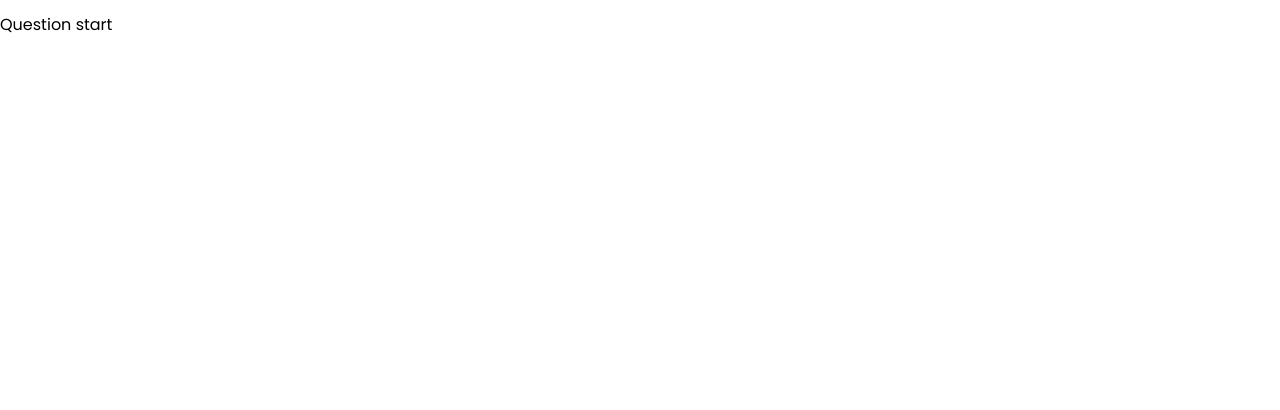
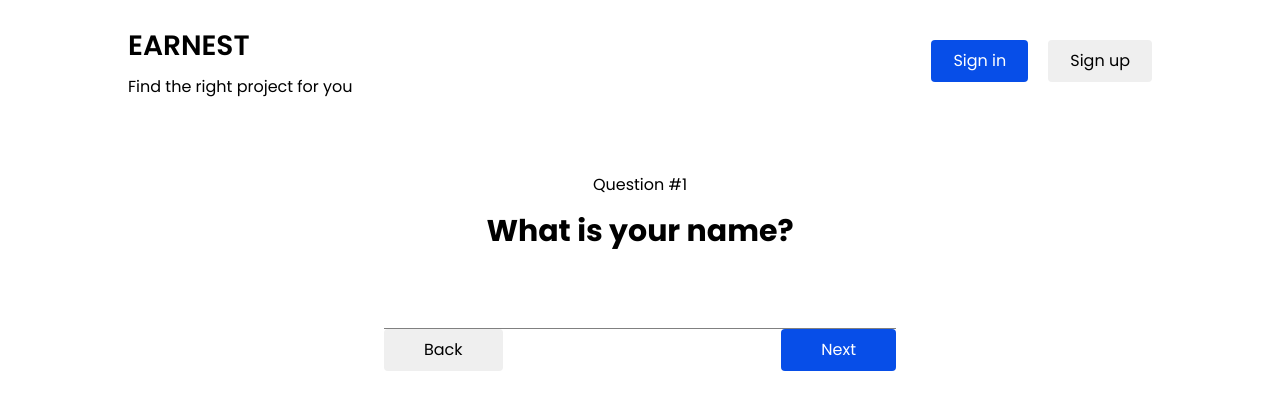
Before and after one commit to Colab-11/letsinspire, a React (Create React App) app: page /start in a window 1280 px wide. Shown: the top 410 px of the page. Built offline with nearby package versions, Linux system fonts and the light colour scheme.

Commit message:
feat: add user questions component

```diff
--- a/src/components/UserQuestions.js
+++ b/src/components/UserQuestions.js
@@ -1,8 +1,32 @@
+import Navigation from "./Navigation";
+import { useState } from "react";
+
 function UserQuestions() {
+    const [question, setQuestion] = useState(0);
+
+    const questions = [
+        'What is your name?',
+        'What programming language are you most interested in?',
+        'What industry are you most interested in working in?',
+        'What resources would you like to see to facilitate building your project?',
+        'How long do you want to spend on this project?'
+    ]
+
     return(
-        <>
-            <p>Question start</p>
-        </>
+        <div>
+            <Navigation />
+                <div className="question-container wrapper">
+                    <p>Question #{question + 1}</p>
+                    <h1>{questions[question]}</h1>
+                    <form>
+                        <input type="text" id="name" name="name" className="name-input"/>
+                    </form>
+                    <div className="nav-btn">
+                        <button className="btn-back">Back</button>
+                        <button className="btn-primary btn-next">Next</button>
+                    </div>
+                </div>
+        </div>
     )
 }
 
--- a/src/styles/sass/App.css
+++ b/src/styles/sass/App.css
@@ -279,12 +279,38 @@ nav {
   margin-right: 20px;
 }
 
+.question-container {
+  text-align: center;
+}
+
+.name-input {
+  border: none;
+  width: 50%;
+  padding: 18px;
+  border-bottom: 1px solid grey;
+}
+
+.nav-btn {
+  width: 50%;
+  margin: 0 auto;
+  display: flex;
+  justify-content: space-between;
+}
+.nav-btn button {
+  padding-left: 40px;
+  padding-right: 40px;
+}
+
 html {
   font-size: 125%;
 }
 
 body {
   font-family: "Poppins";
+}
+
+h1 {
+  font-size: 1.5rem;
 }
 
 p {
--- a/src/styles/sass/App.scss
+++ b/src/styles/sass/App.scss
@@ -4,6 +4,7 @@ $secondary-color: #E5E5E5;
 @import './partials/setup';
 @import './partials/button';
 @import './partials/navigation';
+@import './partials/userQuestions';
 
 @import url('https://fonts.googleapis.com/css2?family=Poppins:wght@400;600;700&display=swap');
 
@@ -14,6 +15,10 @@ html {
 
 body {
     font-family: 'Poppins';
+}
+
+h1 {
+    font-size: 1.5rem;
 }
 
 p {
--- /dev/null
+++ b/src/styles/sass/partials/_userQuestions.scss
@@ -0,0 +1,21 @@
+.question-container {
+    text-align: center;
+}
+
+.name-input {
+    border: none;
+    width: 50%;
+    padding: 18px;
+    border-bottom: 1px solid grey;
+}
+
+.nav-btn {
+    width: 50%;
+    margin: 0 auto;
+    display: flex;
+    justify-content: space-between;
+    button {
+        padding-left: 40px;
+        padding-right: 40px;
+    }
+}
```
Also changed, not shown: 1 other file (tests, documents, lock files or other folders).
